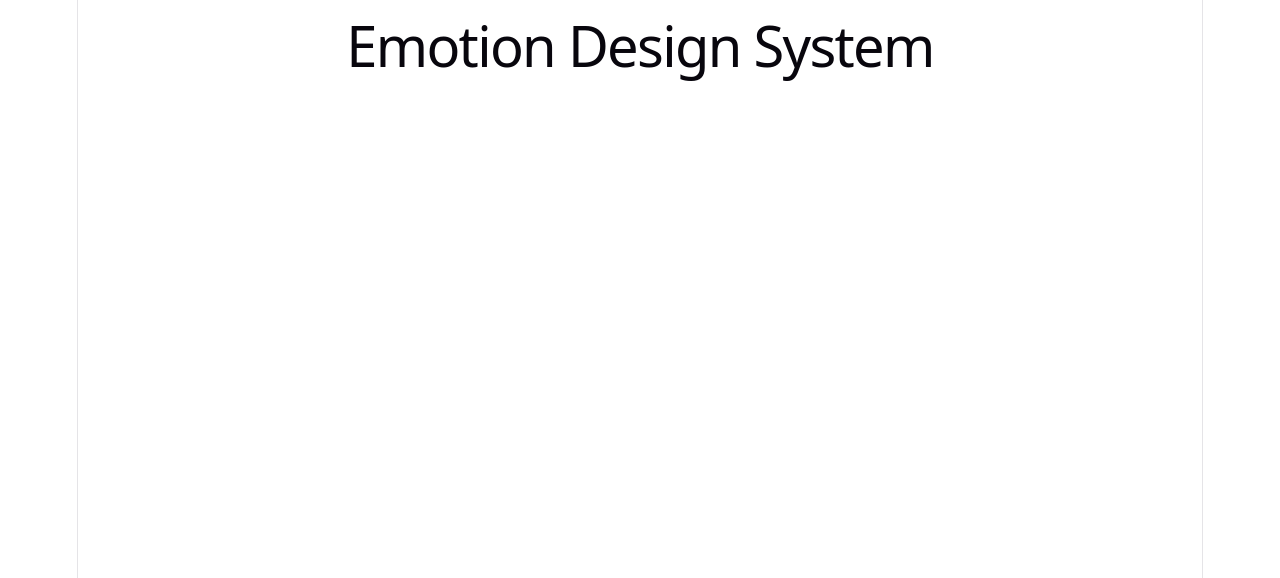
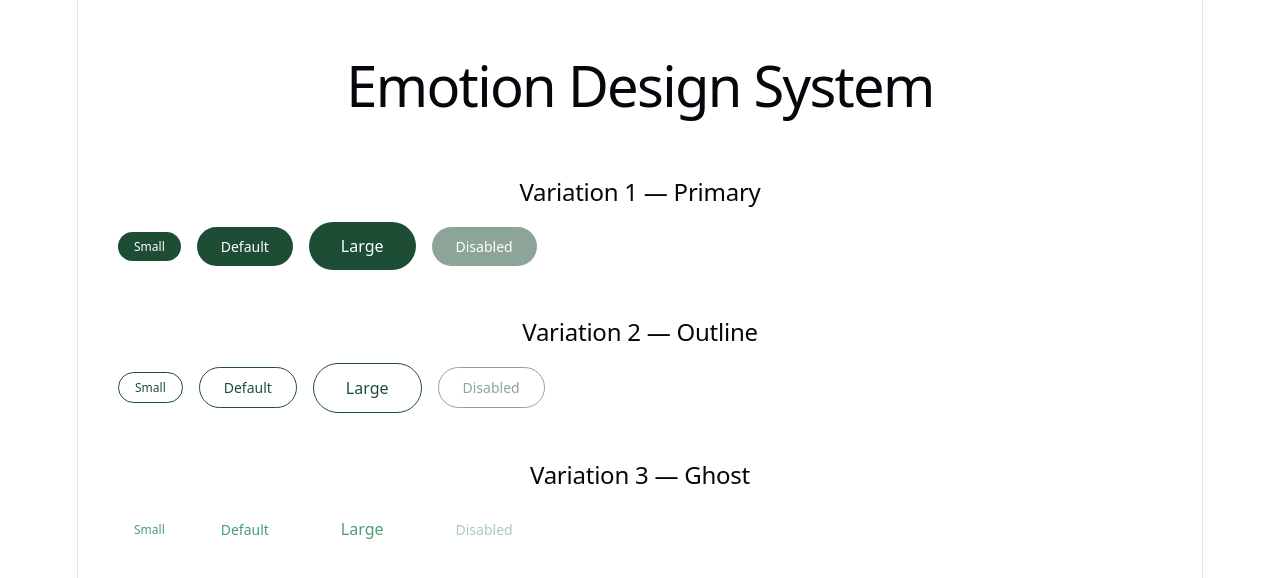
Before and after one commit to ReineScotty/emotion-design-system, a React (Vite) app in the folder emotion-design-system/: page / in a window 1280 px wide. Shown: the top 578 px of the page. Built offline with nearby package versions, Linux system fonts and the light colour scheme.

Commit message:
add three button variations

```diff
--- a/emotion-design-system/src/App.tsx
+++ b/emotion-design-system/src/App.tsx
@@ -1,9 +1,42 @@
 import './App.css'
+import './components/atoms/Button.css'
 
 function App() {
   return (
-    <div>
+    <div style={{ padding: '40px', display: 'flex', flexDirection: 'column', gap: '48px' }}>
+
       <h1>Emotion Design System</h1>
+
+      <section>
+        <h2>Variation 1 — Primary</h2>
+        <div style={{ display: 'flex', gap: '16px', alignItems: 'center', marginTop: '16px' }}>
+          <button className="btn btn-primary btn-sm">Small</button>
+          <button className="btn btn-primary btn-base">Default</button>
+          <button className="btn btn-primary btn-lg">Large</button>
+          <button className="btn btn-primary btn-base" disabled>Disabled</button>
+        </div>
+      </section>
+
+      <section>
+        <h2>Variation 2 — Outline</h2>
+        <div style={{ display: 'flex', gap: '16px', alignItems: 'center', marginTop: '16px' }}>
+          <button className="btn btn-outline btn-sm">Small</button>
+          <button className="btn btn-outline btn-base">Default</button>
+          <button className="btn btn-outline btn-lg">Large</button>
+          <button className="btn btn-outline btn-base" disabled>Disabled</button>
+        </div>
+      </section>
+
+      <section>
+        <h2>Variation 3 — Ghost</h2>
+        <div style={{ display: 'flex', gap: '16px', alignItems: 'center', marginTop: '16px' }}>
+          <button className="btn btn-ghost btn-sm">Small</button>
+          <button className="btn btn-ghost btn-base">Default</button>
+          <button className="btn btn-ghost btn-lg">Large</button>
+          <button className="btn btn-ghost btn-base" disabled>Disabled</button>
+        </div>
+      </section>
+
     </div>
   )
 }
--- /dev/null
+++ b/emotion-design-system/src/components/atoms/Button.css
@@ -0,0 +1,23 @@
+.btn {
+  display: inline-flex;
+  align-items: center;
+  justify-content: center;
+  gap: 8px;
+  border-radius: 9999px;
+  font-family: inherit;
+  font-weight: 500;
+  cursor: pointer;
+  transition: background 150ms ease, transform 100ms ease;
+  white-space: nowrap;
+}
+.btn:active { transform: scale(0.97); }
+.btn:disabled { cursor: not-allowed; opacity: 0.5; }
+.btn-sm { padding: 6px 16px; font-size: 12px; }
+.btn-base { padding: 10px 24px; font-size: 14px; }
+.btn-lg { padding: 13px 32px; font-size: 16px; }
+.btn-primary { background: #1e4d35; color: #fff; border: none; }
+.btn-primary:hover:not(:disabled) { background: #2d6a4a; }
+.btn-outline { background: transparent; color: #1e4d35; border: 1.5px solid #1e4d35; }
+.btn-outline:hover:not(:disabled) { background: #e6f7ee; }
+.btn-ghost { background: transparent; color: #4a9e72; border: none; }
+.btn-ghost:hover:not(:disabled) { background: #e6f7ee; }
```
